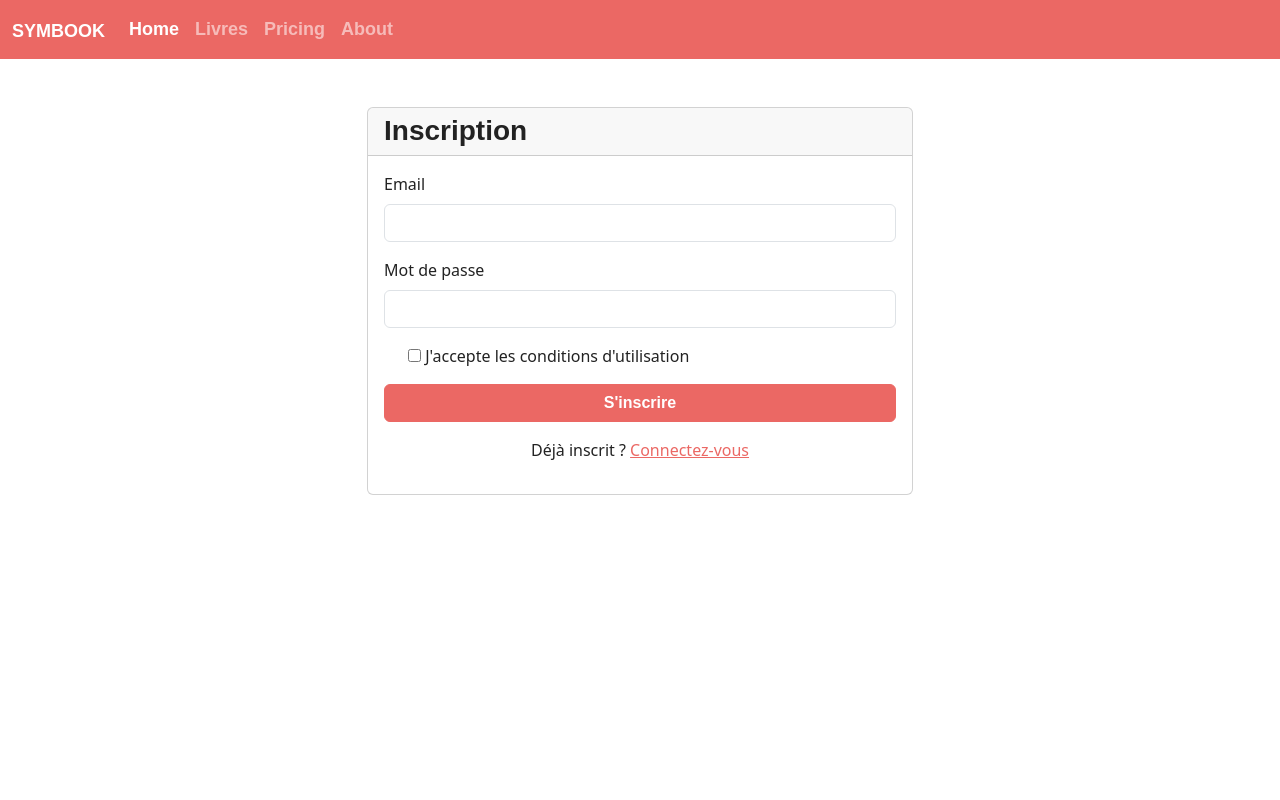
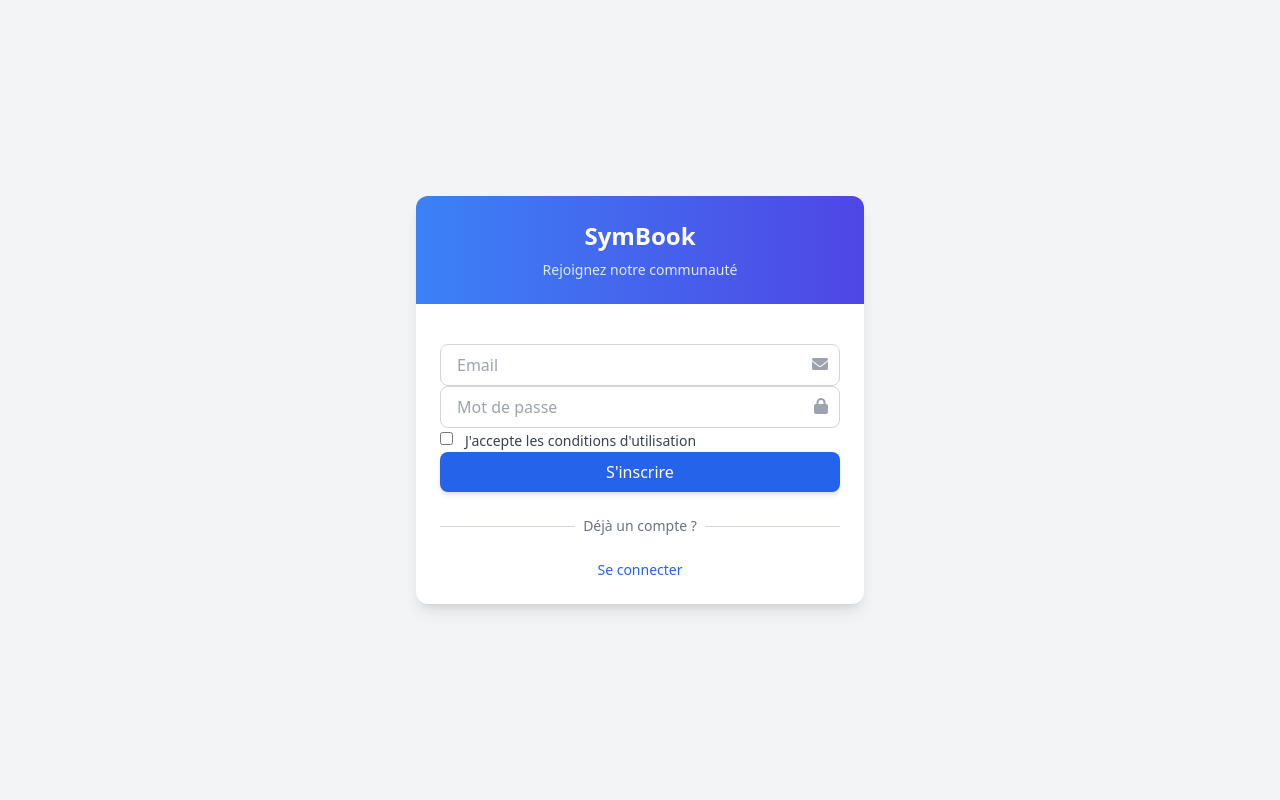
Before and after one commit to amineekilani/symbook, a Symfony app: template templates/registration/register.html.twig in a window 1280 px wide. Run offline with Twig, Linux system fonts and the light colour scheme; the template is opened without the code that fills it, so the values that code supplies are empty; form fields are guessed from the names that the template uses; some libraries are stand-ins or nearby versions; some web fonts are replaced.

Commit message:
06/05 v1

```diff
--- a/src/Controller/EmailVerificationController.php
+++ b/src/Controller/EmailVerificationController.php
@@ -25,7 +25,6 @@ class EmailVerificationController extends AbstractController
 
         $user = $userRepository->find($id);
         if (!$user) {
-            $this->addFlash('error', 'Utilisateur non trouvé.');
             return $this->redirectToRoute('app_register');
         }
 
@@ -33,7 +32,6 @@ class EmailVerificationController extends AbstractController
             $verifyEmailHelper->validateEmailConfirmationFromRequest($request, $user->getId(), $user->getEmail());
 
             if ($user->isVerified()) {
-                $this->addFlash('warning', 'Votre adresse email a déjà été vérifiée.');
                 return $this->redirectToRoute('app_login');
             }
 
--- a/src/Controller/RegistrationController.php
+++ b/src/Controller/RegistrationController.php
@@ -47,7 +47,7 @@ class RegistrationController extends AbstractController
             $email = (new Email())
                 ->from('aminekilani901@gmail.com')
                 ->to($user->getEmail())
-                ->subject('Veuillez confirmer votre adresse email')
+                ->subject('SymBook - Vérification de votre adresse email')
                 ->html(sprintf(
                     '<h1>Bienvenue sur notre site !</h1>
                     <p>Pour confirmer votre adresse email, veuillez cliquer sur le lien suivant :</p>
@@ -58,7 +58,6 @@ class RegistrationController extends AbstractController
 
             $mailer->send($email);
 
-            $this->addFlash('success', 'Un email de confirmation a été envoyé à votre adresse email. Veuillez vérifier votre boîte de réception.');
             return $this->redirectToRoute('app_login');
         }
 
--- a/templates/registration/register.html.twig
+++ b/templates/registration/register.html.twig
@@ -1,58 +1,100 @@
-{% extends 'base.html.twig' %}
+<!DOCTYPE html>
+<html lang="fr">
+<head>
+    <meta charset="UTF-8">
+    <meta name="viewport" content="width=device-width, initial-scale=1.0">
+    <title>SymBook | Inscription</title>
+    <script src="https://cdn.tailwindcss.com"></script>
+    <link rel="stylesheet" href="https://cdnjs.cloudflare.com/ajax/libs/font-awesome/6.0.0/css/all.min.css">
+</head>
+<body class="bg-gray-100 min-h-screen flex items-center justify-center p-4">
+    <div class="w-full max-w-md">
+        <div class="bg-white rounded-xl shadow-lg overflow-hidden">
+            <!-- Header -->
+            <div class="bg-gradient-to-r from-blue-500 to-indigo-600 p-6 text-white">
+                <h1 class="text-2xl font-bold text-center">SymBook</h1>
+                <p class="text-blue-100 text-sm text-center mt-2">Rejoignez notre communauté</p>
+            </div>
 
-{% block title %}Inscription{% endblock %}
-
-{% block body %}
-    <div class="container mt-5">
-        <div class="row justify-content-center">
-            <div class="col-md-6">
-                <div class="card">
-                    <div class="card-header">
-                        <h1 class="h3 mb-0">Inscription</h1>
-                    </div>
-                    <div class="card-body">
+            <!-- Flash messages -->
+            <div class="px-6 pt-4 space-y-2">
                 {% for message in app.flashes('success') %}
-                            <div class="alert alert-success">
-                                {{ message }}
+                    <div class="flex items-center bg-green-100 border-l-4 border-green-500 text-green-700 p-3 rounded">
+                        <i class="fas fa-check-circle mr-2"></i>
+                        <span class="text-sm">{{ message }}</span>
                     </div>
                 {% endfor %}
 
                 {% for message in app.flashes('error') %}
-                            <div class="alert alert-danger">
-                                {{ message }}
+                    <div class="flex items-center bg-red-100 border-l-4 border-red-500 text-red-700 p-3 rounded">
+                        <i class="fas fa-exclamation-circle mr-2"></i>
+                        <span class="text-sm">{{ message }}</span>
                     </div>
                 {% endfor %}
+            </div>
 
-                        {{ form_start(registrationForm) }}
-                            <div class="mb-3">
-                                {{ form_label(registrationForm.email, 'Email', {'label_attr': {'class': 'form-label'}}) }}
-                                {{ form_widget(registrationForm.email, {'attr': {'class': 'form-control'}}) }}
+            <!-- Form -->
+            <div class="p-6">
+                {{ form_start(registrationForm, {'attr': {'class': 'space-y-4'}}) }}
+
+                    <!-- Email field -->
+                    <div>
+                        <div class="relative">
+                            {{ form_widget(registrationForm.email, {'attr': {
+                                'class': 'w-full px-4 py-2 border border-gray-300 rounded-lg focus:ring-2 focus:ring-blue-500 focus:border-blue-500 transition',
+                                'placeholder': 'Email'
+                            }}) }}
+                            <i class="fas fa-envelope absolute right-3 top-3 text-gray-400"></i>
+                        </div>
                         {{ form_errors(registrationForm.email) }}
                     </div>
 
-                            <div class="mb-3">
-                                {{ form_label(registrationForm.plainPassword, 'Mot de passe', {'label_attr': {'class': 'form-label'}}) }}
-                                {{ form_widget(registrationForm.plainPassword, {'attr': {'class': 'form-control'}}) }}
+                    <!-- Password field -->
+                    <div>
+                        <div class="relative">
+                            {{ form_widget(registrationForm.plainPassword, {'attr': {
+                                'class': 'w-full px-4 py-2 border border-gray-300 rounded-lg focus:ring-2 focus:ring-blue-500 focus:border-blue-500 transition',
+                                'placeholder': 'Mot de passe'
+                            }}) }}
+                            <i class="fas fa-lock absolute right-3 top-3 text-gray-400"></i>
+                        </div>
                         {{ form_errors(registrationForm.plainPassword) }}
                     </div>
 
-                            <div class="mb-3">
-                                <div class="form-check">
-                                    {{ form_widget(registrationForm.agreeTerms, {'attr': {'class': 'form-check-input'}}) }}
-                                    {{ form_label(registrationForm.agreeTerms, 'J\'accepte les conditions d\'utilisation', {'label_attr': {'class': 'form-check-label'}}) }}
+                    <!-- Terms checkbox -->
+                    <div class="flex items-start">
+                        <div class="flex items-center h-5">
+                            {{ form_widget(registrationForm.agreeTerms, {'attr': {'class': 'h-4 w-4 text-blue-600 focus:ring-blue-500 border-gray-300 rounded'}}) }}
+                        </div>
+                        <div class="ml-3">
+                            {{ form_label(registrationForm.agreeTerms, 'J\'accepte les conditions d\'utilisation', {'label_attr': {'class': 'text-sm text-gray-700'}}) }}
+                        </div>
                     </div>
                     {{ form_errors(registrationForm.agreeTerms) }}
+
+                    <!-- Submit button -->
+                    <button type="submit" class="w-full bg-blue-600 hover:bg-blue-700 text-white font-medium py-2 px-4 rounded-lg transition duration-200 transform hover:scale-[1.01] shadow-md">
+                        S'inscrire
+                    </button>
+
+                {{ form_end(registrationForm) }}
+
+                <!-- Divider -->
+                <div class="relative my-6">
+                    <div class="absolute inset-0 flex items-center">
+                        <div class="w-full border-t border-gray-300"></div>
+                    </div>
+                    <div class="relative flex justify-center">
+                        <span class="bg-white px-2 text-sm text-gray-500">Déjà un compte ?</span>
+                    </div>
                 </div>
 
-                            <button type="submit" class="btn btn-primary w-100">S'inscrire</button>
-                        {{ form_end(registrationForm) }}
-
-                        <div class="mt-3 text-center">
-                            <p>Déjà inscrit ? <a href="{{ path('app_login') }}">Connectez-vous</a></p>
+                <!-- Login link -->
+                <a href="{{ path('app_login') }}" class="block text-center text-blue-600 hover:text-blue-800 text-sm font-medium transition">
+                    Se connecter
+                </a>
             </div>
         </div>
     </div>
-            </div>
-        </div>
-    </div>
-{% endblock %}
+</body>
+</html>
```
Lines whose indentation alone changed are shown as unchanged.
